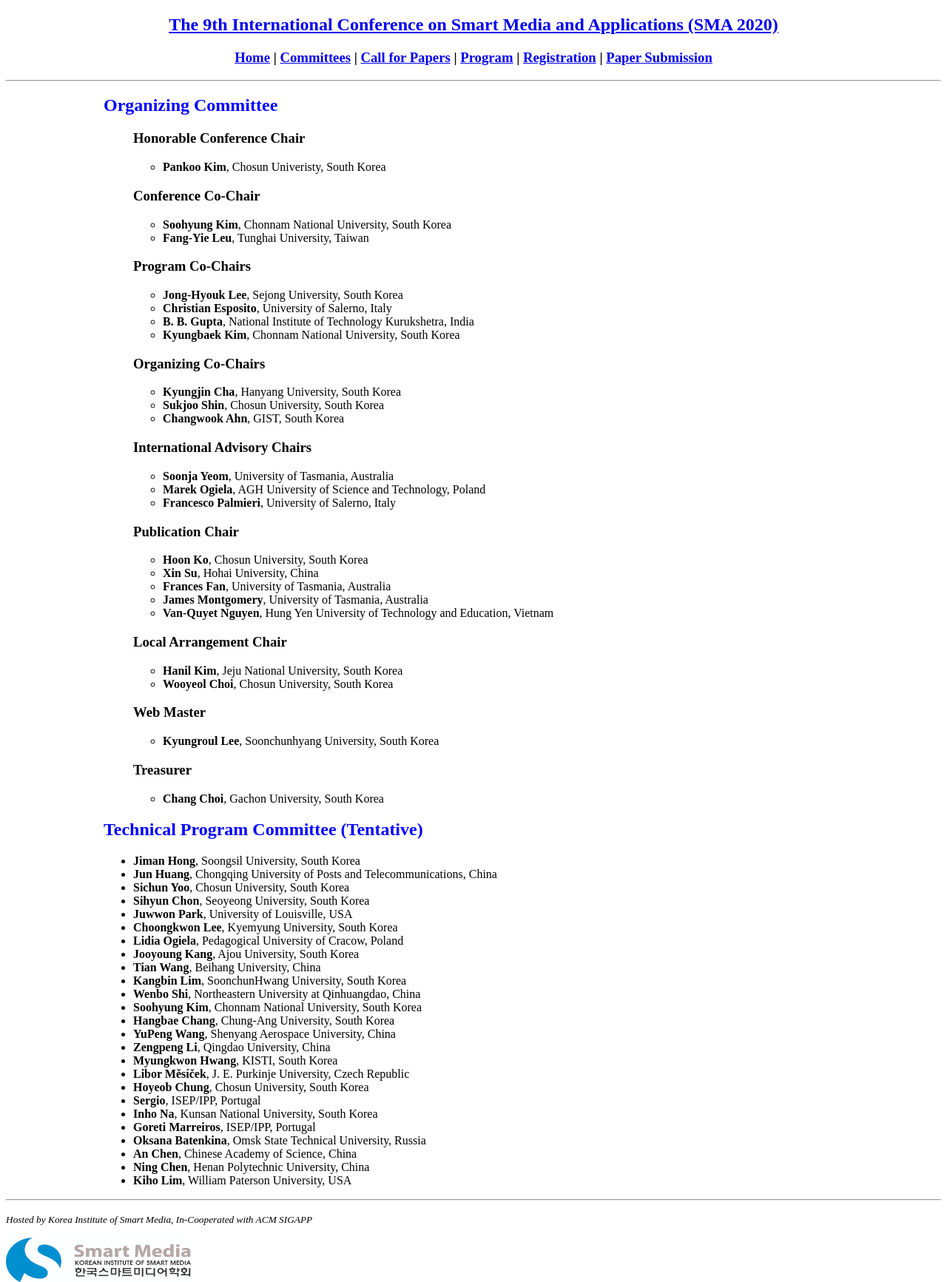
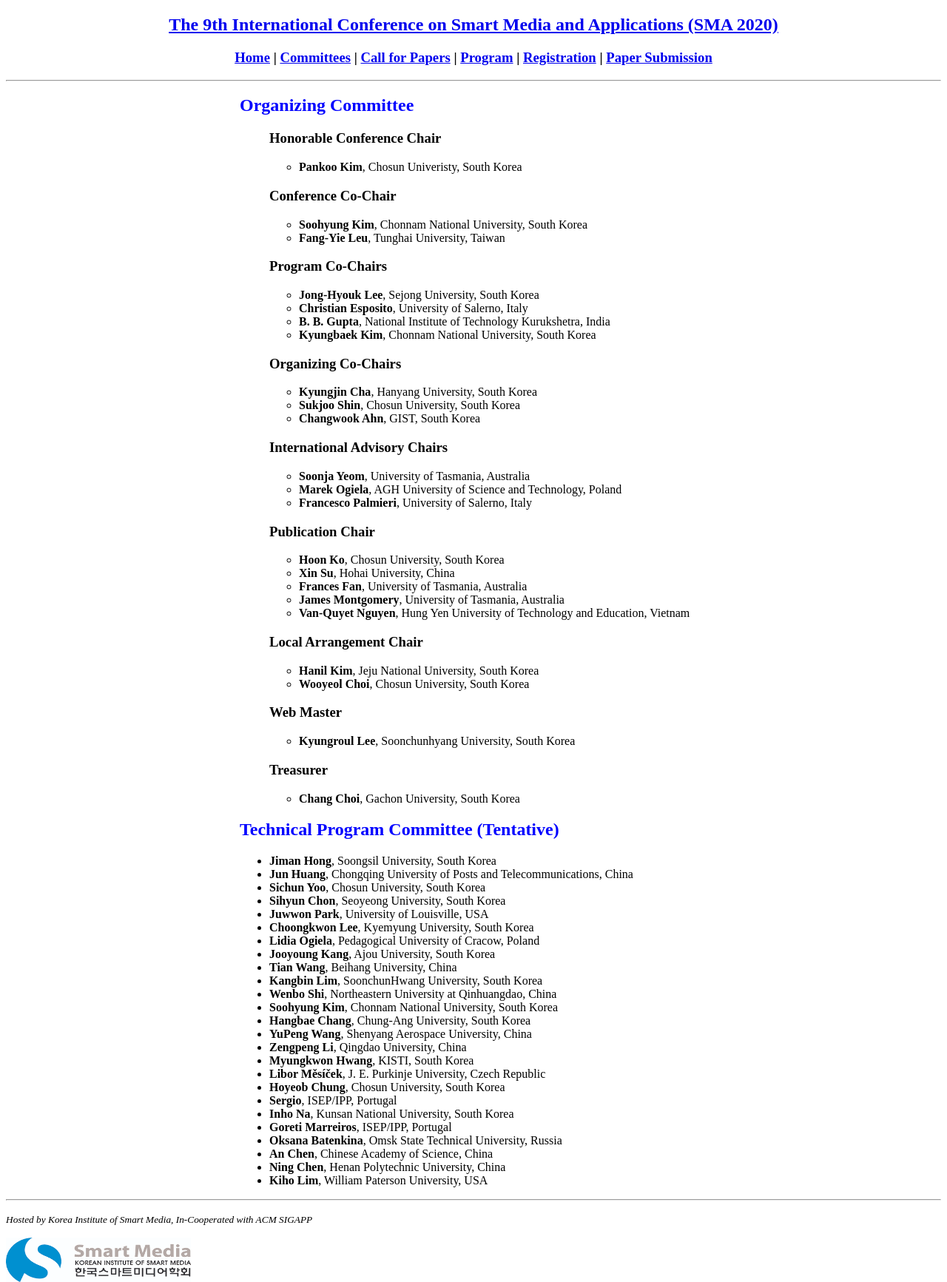
Before and after one commit to icea-conf/sma-2020.github.io, a Jekyll site: the page built from committee/index.html, in a window 1280 px wide. Shown: the whole page at 74% size. Built offline with Jekyll 4.4.1, drawn with Linux system fonts in a browser that asks for light colours.

Commit message:
Update syntax.css

```diff
--- a/assets/css/syntax.css
+++ b/assets/css/syntax.css
@@ -60,4 +60,4 @@
 .codehilite .il { color: #009999 } /* Literal.Number.Integer.Long */
 .header-conf-info { padding-top: 5%; line-height: 180%; font-weight: 700; }
 .home_info { border: 1px solid #cccccc; float: left; width: 50%; }
-.div-align { width: 1000px; margin: 0 auto;}
+.div-align { width: 50%; margin: 0 auto;}
```
